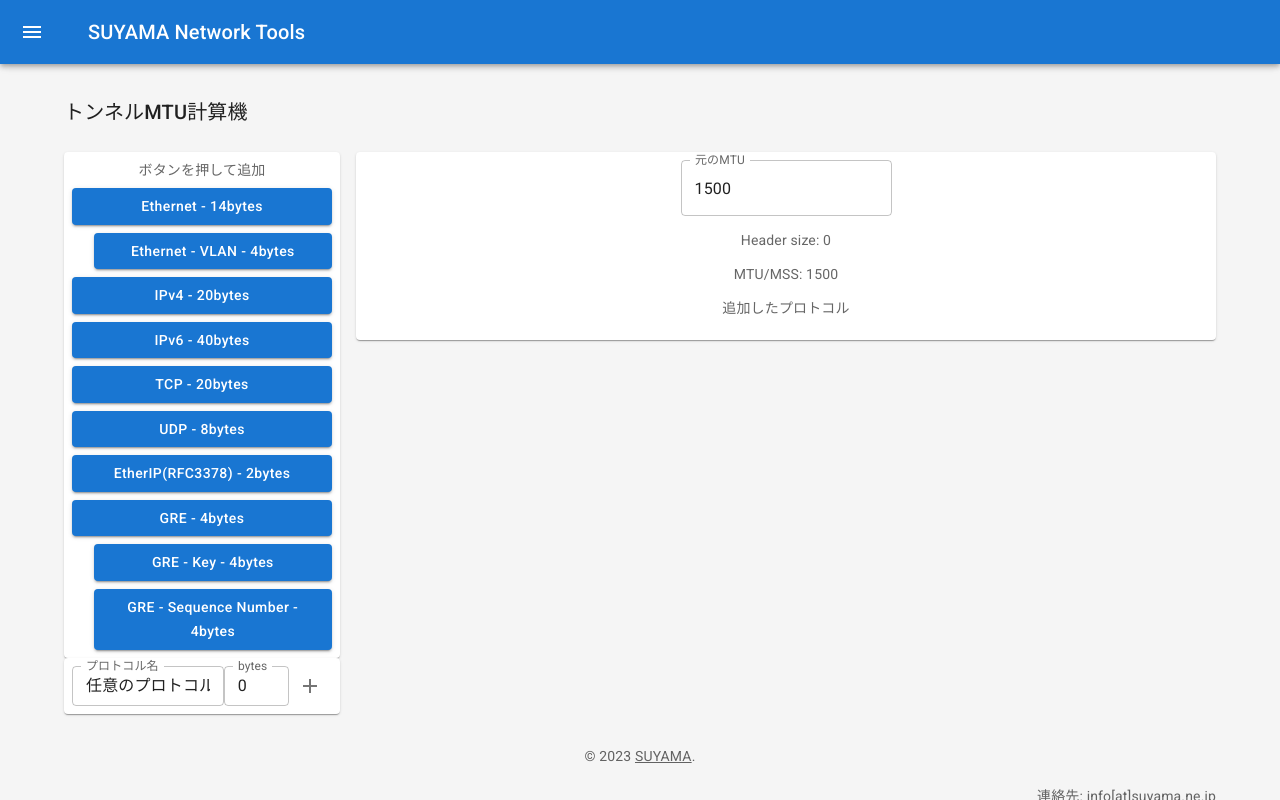
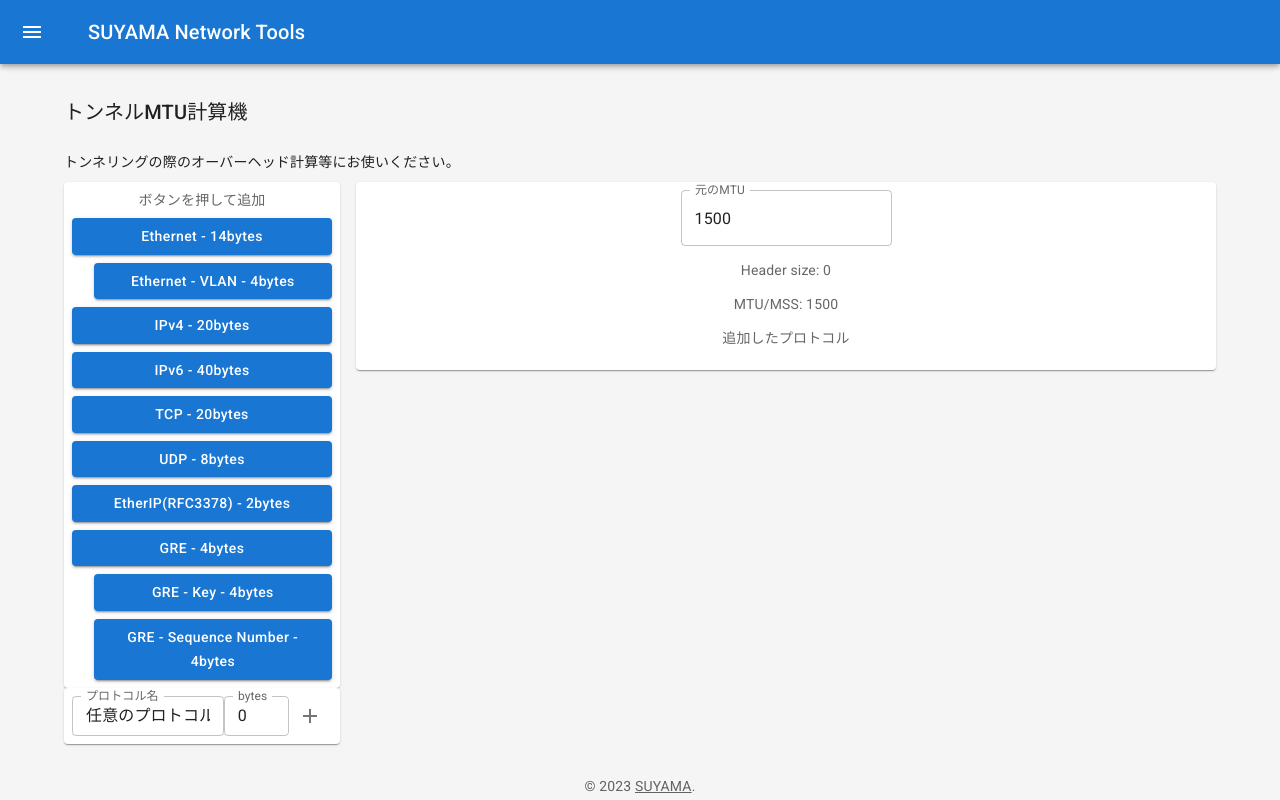
Before and after one commit to symysak/nw-tools, a React (Create React App) app: page /mtu-calculator in a window 1280 px wide. Built offline with nearby package versions, Linux system fonts and the light colour scheme.

Commit message:
説明を追加

```diff
--- a/src/pages/MTUcalculator.tsx
+++ b/src/pages/MTUcalculator.tsx
@@ -191,6 +191,9 @@ function MTUcalculator() {
                 <title>{titleTag + " - Network Tools | SUYAMA"}</title>
             </Helmet>
             <Dashboard title={titleTag} >
+                <Typography variant="body2" paddingBottom="10px">
+                    トンネリングの際のオーバーヘッド計算等にお使いください。
+                </Typography>
                 <Grid container spacing={2}>
                     <Grid item xs={12} sm={3}>
                         <Item>
```
